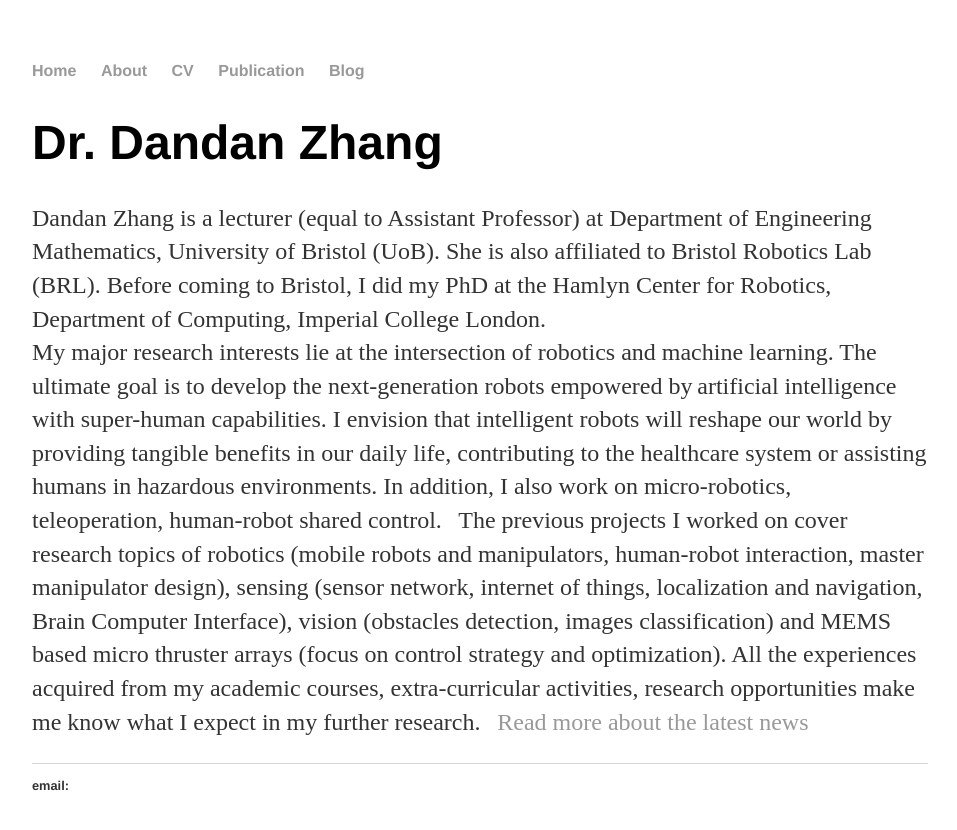
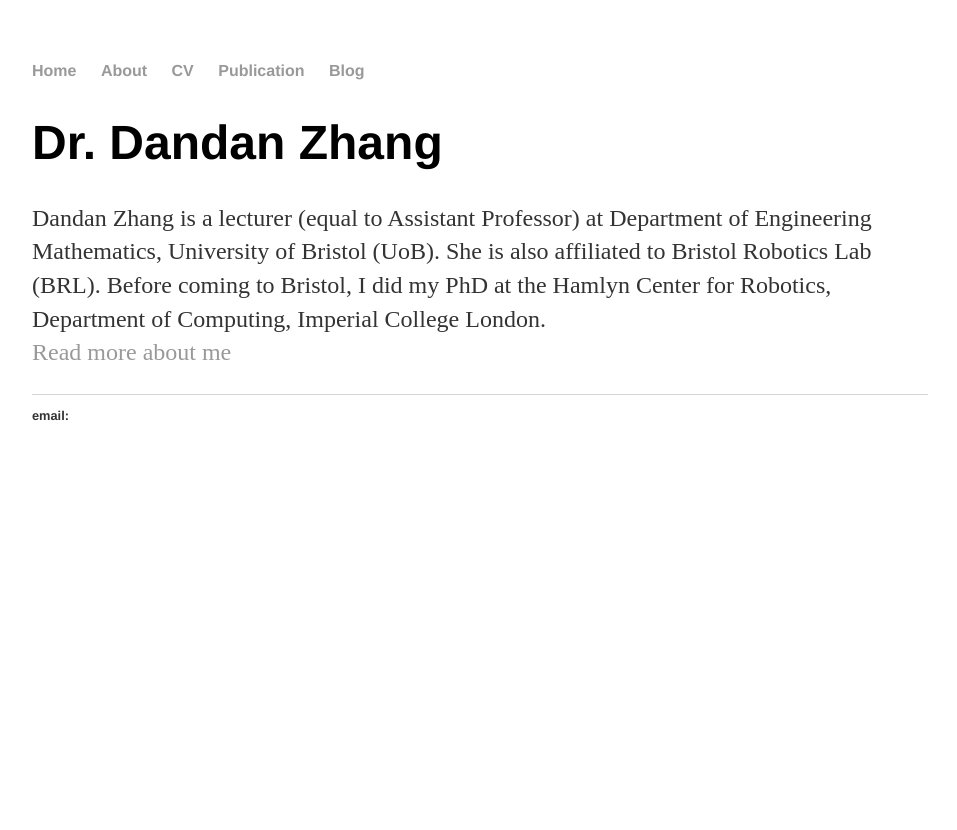
Before and after one commit to ImperialDanDan/ImperialDanDan.github.io, a Jekyll site: the page built from index.html, in a window 1280 px wide. Shown: the top 830 px of the page, without its empty margins (160-1117 px from the left). Built offline with Jekyll 4.4.1, drawn with Linux system fonts in a browser that asks for light colours; Markdown is read by kramdown in place of the engine named in the settings.

Commit message:
Update index.html

```diff
--- a/index.html
+++ b/index.html
@@ -6,16 +6,6 @@ title: Dr. Dandan Zhang, Deparment of Engineering Mathematics, University of Bri
     <h1> Dr. Dandan Zhang </h1>
     <p> Dandan Zhang is a lecturer (equal to Assistant Professor) at Department of Engineering Mathematics, University of Bristol (UoB). She is also  affiliated to Bristol Robotics Lab (BRL).
         Before coming to Bristol, I did my PhD at the Hamlyn Center for Robotics, Department of Computing, Imperial College London.<br>
-     My major research interests lie at the intersection of robotics and machine learning.
-        The ultimate goal is to develop the next-generation robots empowered by artificial intelligence with super-human capabilities.
-        I envision that intelligent robots will reshape our world by providing tangible benefits in our daily life,
-        contributing to the healthcare system or assisting humans in hazardous environments.
-       In addition, I also work on micro-robotics, teleoperation, human-robot shared control.
 
-The previous projects I worked on cover research topics of robotics (mobile robots and manipulators, human-robot interaction, master manipulator design),
-sensing (sensor network, internet of things, localization and navigation, Brain Computer Interface),
-vision (obstacles detection, images classification) and MEMS based micro thruster arrays (focus on control strategy and optimization). All the experiences acquired from my academic courses, extra-curricular activities, research opportunities make me know what I expect in my further research.
-
-
-        <a href="/about"> Read more about the latest news </a></p>
+        <a href="/about"> Read more about me </a></p>
 </div><!-- /.blurb -->
```
